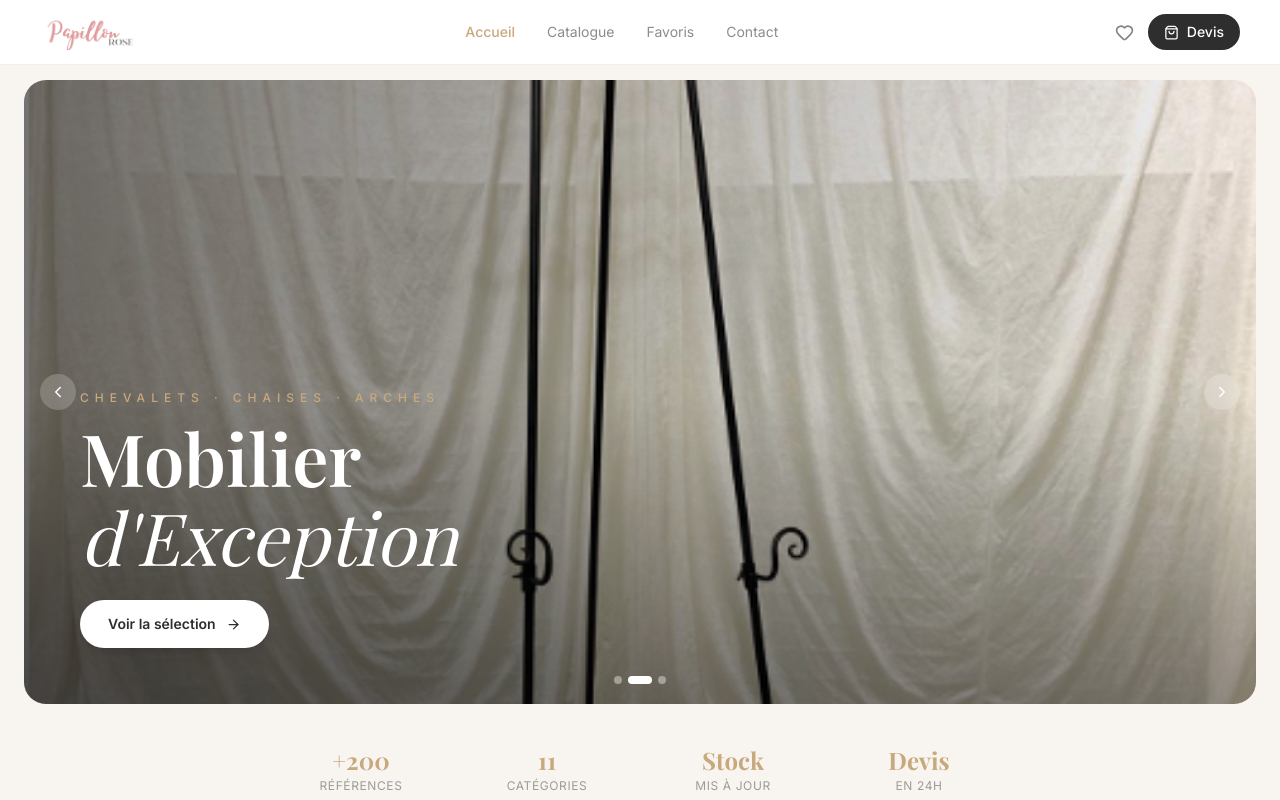
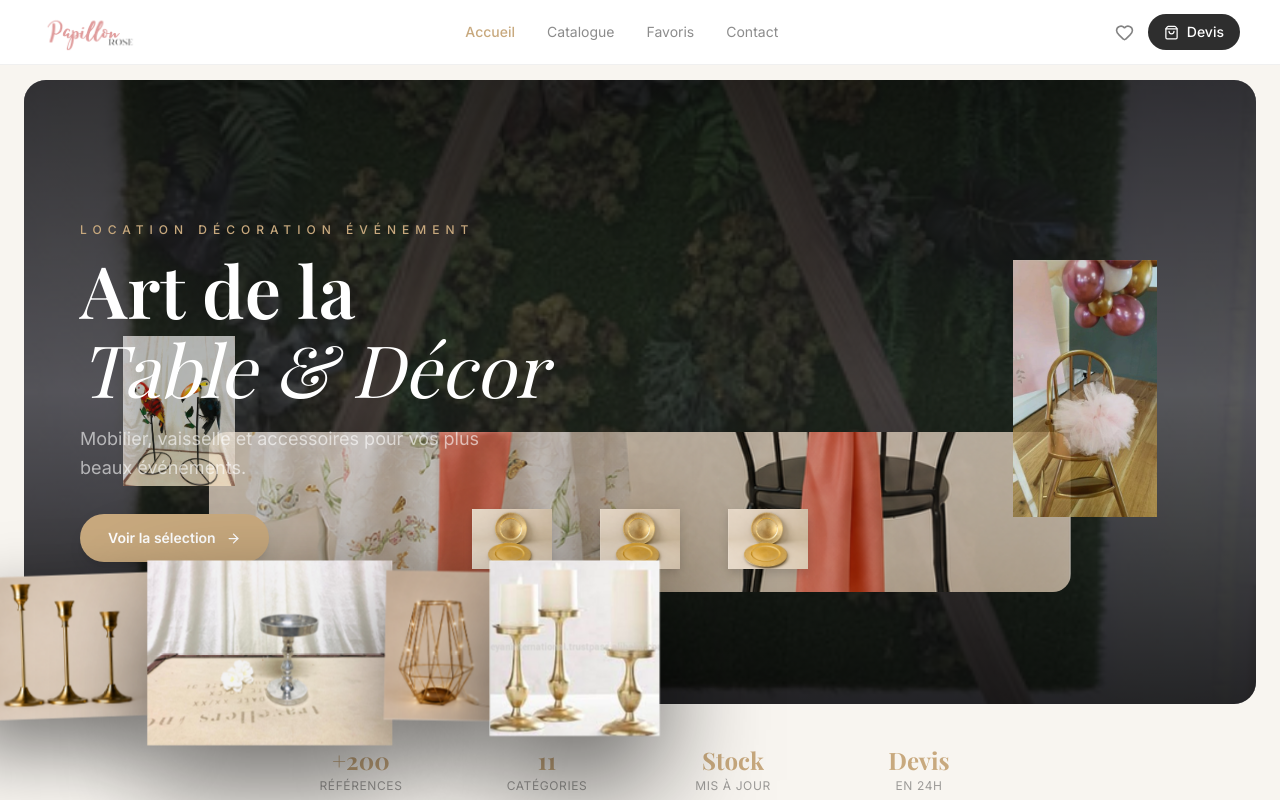
Before and after one commit to Rose-B05/papillonrose, a Next.js app: page / in a window 1280 px wide. Shown: the top 800 px of the page. Built offline with nearby package versions, Linux system fonts and the light colour scheme; a web font is replaced by a local one.

Commit message:
hero concept table avec bougeoirs 3D

```diff
--- a/components/papillon-rose-site.tsx
+++ b/components/papillon-rose-site.tsx
@@ -1,6 +1,6 @@
 "use client"
 
-import { useState, useMemo, useEffect } from "react"
+import { useState, useMemo } from "react"
 import {
   Search,
   ShoppingBag,
@@ -15,8 +15,7 @@ import {
   Mail,
   MapPin,
   Trash2,
-  ChevronLeft,
-  ChevronRight,
+
 } from "lucide-react"
 
 const LOGO = "/papillon-rose-logo.png"
@@ -38,14 +37,6 @@ interface QuoteItem {
   product: Product
   qty: number
 }
-interface Slide {
-  title: string
-  em: string
-  sub: string
-  img: string
-  cat?: string
-}
-
 // ─── Data ─────────────────────────────────────────────────────────────────────
 const CATEGORIES = [
   "Tous",
@@ -60,29 +51,6 @@ const CATEGORIES = [
   "Vases",
   "Décoration",
   "Fleurs & Feuillages",
-]
-
-const SLIDES: Slide[] = [
-  {
-    title: "Catalogue de",
-    em: "Location",
-    sub: "MOBILIER & DÉCORATION D'ÉVÉNEMENT",
-    img: "/products/prod005.png",
-  },
-  {
-    title: "Mobilier",
-    em: "d'Exception",
-    sub: "CHEVALETS · CHAISES · ARCHES",
-    img: "/products/prod001.png",
-    cat: "Mobilier",
-  },
-  {
-    title: "Décor &",
-    em: "Atmosphère",
-    sub: "BALLONS · TULLE · COMPOSITIONS",
-    img: "/products/prod003.png",
-    cat: "Décoration",
-  },
 ]
 
 const PRODUCTS: Product[] = [
@@ -764,12 +732,6 @@ export default function PapillonRoseSite() {
   const [showMenu, setShowMenu] = useState(false)
   const [priceMax, setPriceMax] = useState(200)
   const [inStockOnly, setInStockOnly] = useState(false)
-  const [slide, setSlide] = useState(0)
-
-  useEffect(() => {
-    const t = setInterval(() => setSlide((s) => (s + 1) % SLIDES.length), 5000)
-    return () => clearInterval(t)
-  }, [])
 
   const filtered = useMemo(
     () =>
@@ -974,81 +936,82 @@ export default function PapillonRoseSite() {
         {/* ─── HOME ─── */}
         {page === "home" && (
           <div>
-            {/* Hero Carousel */}
+            {/* Hero Concept — Table dressée */}
             <section
-              className="relative mx-3 md:mx-6 mt-4 overflow-hidden rounded-3xl"
-              style={{ minHeight: "78vh" }}
+              className="relative mx-3 md:mx-6 mt-4 overflow-visible"
+              style={{ perspective: "1200px" }}
             >
-              {SLIDES.map((s, i) => (
-                <div
-                  key={i}
-                  className={`absolute inset-0 transition-opacity duration-700 ${
-                    i === slide ? "opacity-100" : "opacity-0"
-                  }`}
-                >
+              <div className="relative overflow-hidden rounded-3xl bg-[#2E2E2E]" style={{ minHeight: "78vh" }}>
+                {/* Fond */}
+                <img
+                  src="/products/prod005.png"
+                  alt=""
+                  aria-hidden
+                  className="absolute inset-0 w-full h-full object-cover opacity-40"
+                />
+                <div className="absolute inset-0 bg-gradient-to-b from-black/60 via-black/30 to-black/70" />
+
+                {/* Chemin de table */}
+                <div className="absolute left-1/2 -translate-x-1/2 bottom-[18%] w-[85%] md:w-[70%] h-32 md:h-40 opacity-80">
                   <img
-                    src={s.img || "/placeholder.svg"}
-                    alt={s.em}
-                    className="w-full h-full object-cover"
+                    src="/products/chemin-table-rose.png"
+                    alt=""
+                    aria-hidden
+                    className="w-full h-full object-cover rounded-2xl"
                   />
-                  <div className="absolute inset-0 bg-gradient-to-r from-black/55 via-black/25 to-transparent" />
-                  <div className="absolute inset-0 bg-gradient-to-t from-black/40 via-transparent to-transparent" />
-                </div>
-              ))}
-
-              <div
-                className="relative z-10 h-full flex flex-col justify-end pb-14 px-8 md:px-14"
-                style={{ minHeight: "78vh" }}
-              >
-                <p className="text-[#C8A97E] text-xs tracking-[0.5em] uppercase mb-3 font-medium">
-                  {SLIDES[slide].sub}
-                </p>
-                <h1
-                  style={DP}
-                  className="text-white text-5xl md:text-7xl font-semibold leading-[1.1] mb-6"
-                >
-                  {SLIDES[slide].title}
-                  <br />
-                  <em className="font-normal italic">{SLIDES[slide].em}</em>
-                </h1>
-                <button
-                  onClick={() => goToCatalogue(SLIDES[slide].cat)}
-                  className="w-fit flex items-center gap-2.5 bg-white text-[#2E2E2E] px-7 py-3.5 rounded-full text-sm font-semibold hover:bg-[#C8A97E] hover:text-white transition-colors shadow-lg"
-                >
-                  Voir la sélection <ArrowRight size={15} />
-                </button>
-              </div>
-
-              <button
-                onClick={() =>
-                  setSlide((s) => (s - 1 + SLIDES.length) % SLIDES.length)
-                }
-                aria-label="Slide précédente"
-                className="absolute left-4 top-1/2 -translate-y-1/2 z-20 w-9 h-9 bg-white/20 backdrop-blur-sm rounded-full flex items-center justify-center text-white hover:bg-white/40 transition-colors"
-              >
-                <ChevronLeft size={18} />
-              </button>
-              <button
-                onClick={() => setSlide((s) => (s + 1) % SLIDES.length)}
-                aria-label="Slide suivante"
-                className="absolute right-4 top-1/2 -translate-y-1/2 z-20 w-9 h-9 bg-white/20 backdrop-blur-sm rounded-full flex items-center justify-center text-white hover:bg-white/40 transition-colors"
-              >
-                <ChevronRight size={18} />
-              </button>
-
-              <div className="absolute bottom-5 left-1/2 -translate-x-1/2 z-20 flex gap-1.5">
-                {SLIDES.map((_, i) => (
+                </div>
+
+                {/* Sous-assiettes */}
+                <div className="absolute left-1/2 -translate-x-1/2 bottom-[20%] flex gap-6 md:gap-12 items-center">
+                  <img src="/products/sous-assiettes-or.png" alt="" aria-hidden className="w-14 h-14 md:w-20 md:h-20 object-contain drop-shadow-lg" />
+                  <img src="/products/sous-assiettes-or.png" alt="" aria-hidden className="w-14 h-14 md:w-20 md:h-20 object-contain drop-shadow-lg" />
+                  <img src="/products/sous-assiettes-or.png" alt="" aria-hidden className="w-14 h-14 md:w-20 md:h-20 object-contain drop-shadow-lg" />
+                </div>
+
+                {/* Fleurs / décor */}
+                <div className="absolute right-[8%] bottom-[30%] w-24 md:w-36 opacity-80">
+                  <img src="/products/prod003.png" alt="" aria-hidden className="w-full h-full object-contain" />
+                </div>
+                <div className="absolute left-[8%] bottom-[35%] w-20 md:w-28 opacity-70">
+                  <img src="/products/prod010.png" alt="" aria-hidden className="w-full h-full object-contain" />
+                </div>
+
+                {/* Texte */}
+                <div className="relative z-10 h-full flex flex-col justify-center px-8 md:px-14" style={{ minHeight: "78vh" }}>
+                  <p className="text-[#C8A97E] text-xs tracking-[0.5em] uppercase mb-3 font-medium">
+                    Location décoration événement
+                  </p>
+                  <h1 style={DP} className="text-white text-5xl md:text-7xl font-semibold leading-[1.1] mb-4">
+                    Art de la
+                    <br />
+                    <em className="font-normal italic">Table &amp; Décor</em>
+                  </h1>
+                  <p className="text-white/60 text-base md:text-lg max-w-md mb-8 leading-relaxed">
+                    Mobilier, vaisselle et accessoires pour vos plus beaux événements.
+                  </p>
                   <button
-                    key={i}
-                    onClick={() => setSlide(i)}
-                    aria-label={`Aller à la slide ${i + 1}`}
-                    className={`rounded-full transition-all ${
-                      i === slide
-                        ? "w-6 h-2 bg-white"
-                        : "w-2 h-2 bg-white/40 hover:bg-white/70"
-                    }`}
-                  />
-                ))}
+                    onClick={() => goToCatalogue("Art de la Table")}
+                    className="w-fit flex items-center gap-2.5 bg-[#C8A97E] text-white px-7 py-3.5 rounded-full text-sm font-semibold hover:bg-white hover:text-[#2E2E2E] transition-colors shadow-lg"
+                  >
+                    Voir la sélection <ArrowRight size={15} />
+                  </button>
+                </div>
+              </div>
+
+              {/* 4 Bougeoirs qui sortent du cadre */}
+              <div className="absolute -bottom-8 md:-bottom-12 left-1/2 -translate-x-1/2 flex gap-3 md:gap-6 z-20" style={{ transform: "translateX(-50%) translateZ(80px)" }}>
+                <div className="relative" style={{ transform: "scale(1.15) rotate(-2deg)", filter: "drop-shadow(0 25px 30px rgba(0,0,0,0.5))" }}>
+                  <img src="/products/bougeoir-or.png" alt="Bougeoir or" className="h-28 md:h-44 w-auto object-contain" />
+                </div>
+                <div className="relative" style={{ transform: "scale(1.25) translateY(-10px)", filter: "drop-shadow(0 30px 35px rgba(0,0,0,0.55))" }}>
+                  <img src="/products/prod011.png" alt="Bougeoir argenté" className="h-32 md:h-52 w-auto object-contain" />
+                </div>
+                <div className="relative" style={{ transform: "scale(1.2) rotate(1deg)", filter: "drop-shadow(0 28px 32px rgba(0,0,0,0.5))" }}>
+                  <img src="/products/bougeoire-etincelle.png" alt="Bougeoir étincelle" className="h-28 md:h-44 w-auto object-contain" />
+                </div>
+                <div className="relative" style={{ transform: "scale(1.3) translateY(-5px)", filter: "drop-shadow(0 32px 38px rgba(0,0,0,0.6))" }}>
+                  <img src="/products/prod014.png" alt="Bougeoirs piliers" className="h-32 md:h-48 w-auto object-contain" />
+                </div>
               </div>
             </section>
 
```
